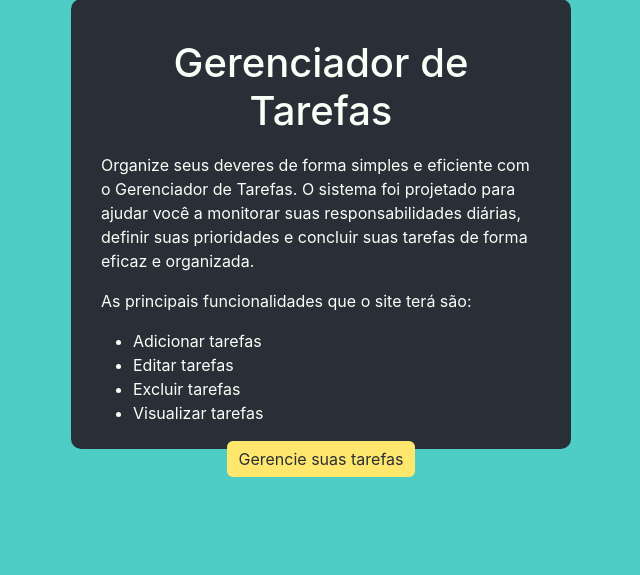
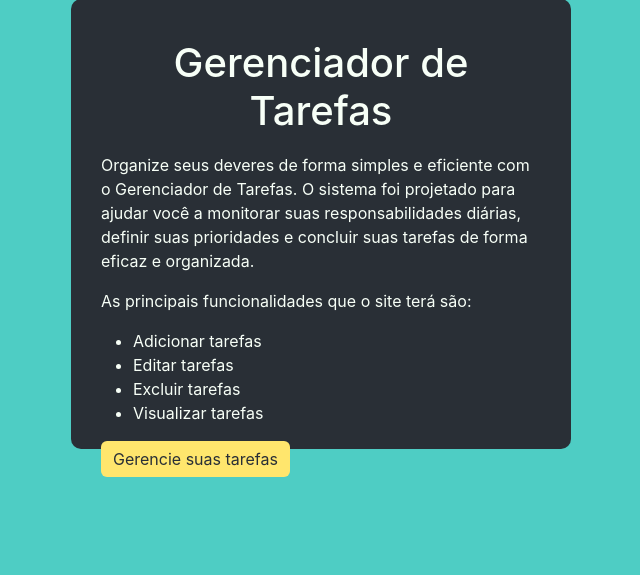
Before and after one commit to Robert-Cortez-Rudi/Gerenciamento_Tarefas, a Flask app: page / in a window 1280 px wide. Shown: the part 111-686 px from the top of the page, without its empty margins (319-959 px from the left). Run offline with Flask 3, Linux system fonts and the light colour scheme.

Commit message:
Atualização no style do template principal

```diff
--- a/gerenciador_tarefas/static/css/index.css
+++ b/gerenciador_tarefas/static/css/index.css
@@ -7,9 +7,8 @@
     border-radius: 10px;
 }
 
-#button {
-    display: flex;
-    justify-content: center;
+.button {
+    text-decoration: none;
 }
 
 
```
